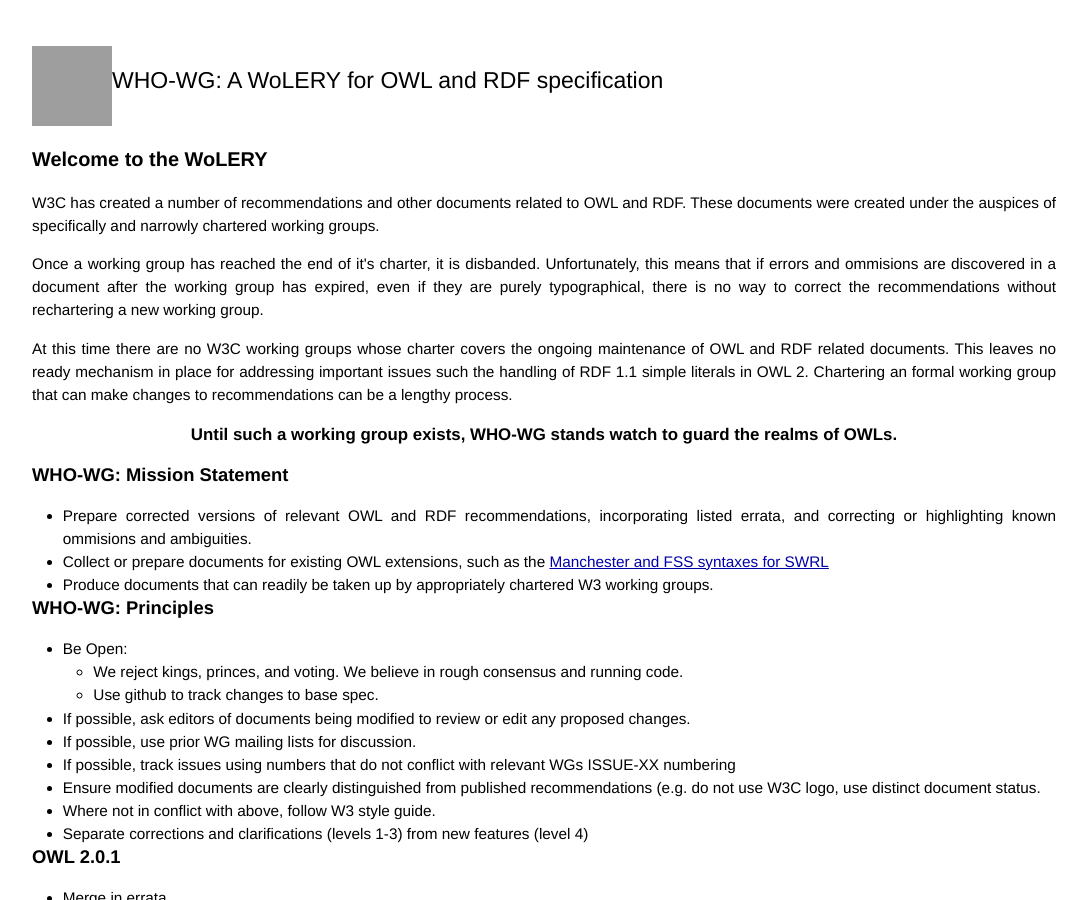
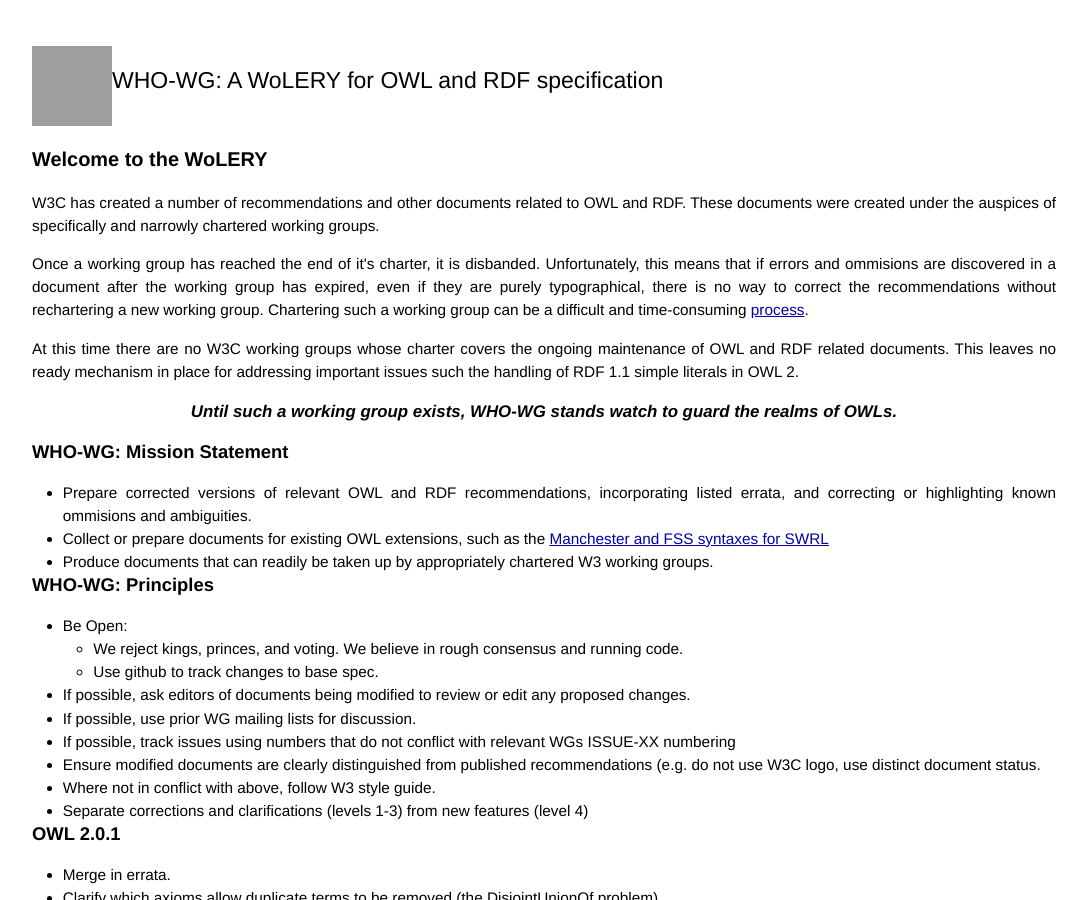
Before and after one commit to WHO-WG/WHO-WG.github.io, a Jekyll site: the page built from index.html, in a window 1280 px wide and 900 px high. Shown: the whole window, without its empty margins (96-1183 px from the left). Built offline with Jekyll 4.4.1, drawn with Linux system fonts in a browser that asks for light colours; Markdown is read by kramdown in place of the engine named in the settings; formulas are drawn with MathJax 3; grey boxes are pictures that could not be loaded.

Commit message:
front page changes

```diff
--- a/index.html
+++ b/index.html
@@ -12,14 +12,14 @@
 disbanded.    Unfortunately, this means that if errors and ommisions
 are discovered in a document after the working group has expired, even
 if they are purely typographical, there is no way to correct the
-recommendations without rechartering a new working group.</p>
+recommendations without rechartering a new working group.  Chartering
+such a working group can be a difficult and time-consuming <a href="http://www.w3.org/2005/10/Process-20051014/">process</a>.</p>
 
 <p>At this time there are no W3C working groups whose charter covers
 the ongoing maintenance of OWL and RDF related documents. This leaves
 no ready mechanism in place for addressing important issues such the handling
-of RDF 1.1 simple literals in OWL 2. Chartering an formal working group that can make changes to
-recommendations can be a lengthy process.</p>
-<p style="text-align:center; font-weight:bolder; font-size:110%;"> Until such a working
+of RDF 1.1 simple literals in OWL 2.</p>
+<p style="text-align:center; font-weight:bold; font-size:110%; font-style:italic;"> Until such a working
 group exists, WHO-WG stands watch to guard the realms of OWLs.
 </p>
 
```
